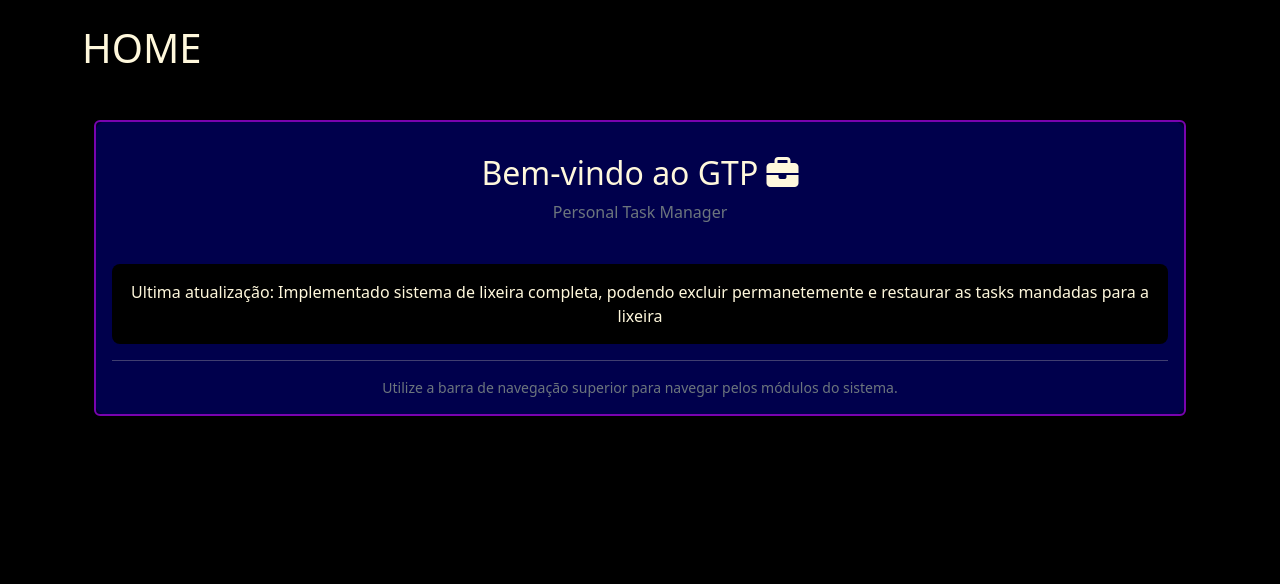
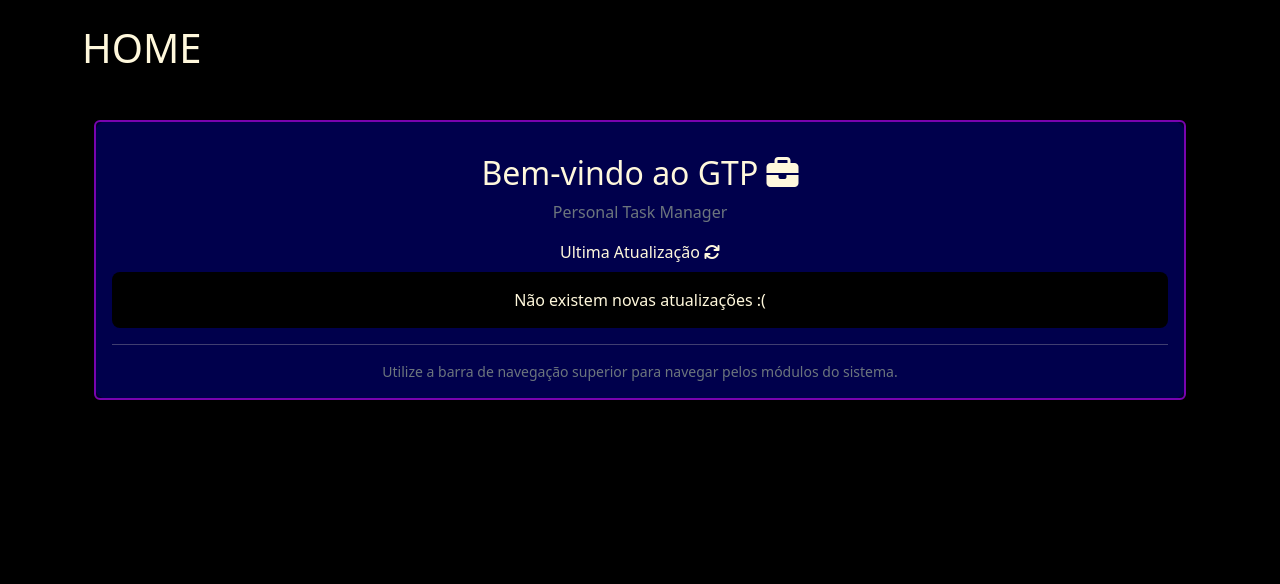
Before and after one commit to Scalabrini17/Personal_Task_Manager, a Django app: page / in a window 1280 px wide. Shown: the part 61-645 px from the top of the page. Run offline with Django 5.2, Linux system fonts and the light colour scheme; data that the repository does not hold is empty; some libraries are stand-ins or nearby versions.

Commit message:
Update: Home
Agora a página de homje você pode acompanhar as ultimas atualizações sobre o GTP

```diff
--- a/apps/GTP/views.py
+++ b/apps/GTP/views.py
@@ -2,9 +2,30 @@ from django.shortcuts import render, redirect, get_object_or_404
 from .models import Task, Status, Localizacao
 from .forms import TaskForms
 from django.contrib import messages
+import requests
 
 def home(request):
-    return render(request, 'task/home.html')
+    try:
+        response = requests.get('https://api.github.com/repos/Scalabrini17/Personal_Task_Manager/commits')
+
+        response.raise_for_status()
+
+        dados = response.json()
+
+        if dados:
+            ultimo_commit = (dados[0]["commit"]["message"])
+        else:
+            ultimo_commit = 'Não existem novas atualizações :('
+
+    except requests.exceptions.RequestException:
+        print('Não foi possivel consultar o GitHub')
+        ultimo_commit = 'Não foi possível consultar o GitHub.'
+
+    context = {
+        'ultimo_commit': ultimo_commit
+    }
+
+    return render(request, 'task/home.html', context)
 
 def view_task(request):
     get_task = Task.objects.filter(status__in = [Status.EM_ESPERA, Status.INICIADO], localizacao = Localizacao.ATIVA)
--- a/requirements.txt
+++ b/requirements.txt
@@ -1,4 +1,10 @@
 asgiref==3.11.1
+certifi==2026.6.17
+charset-normalizer==3.4.7
 Django==6.0.6
+idna==3.18
 python-decouple==3.8
+requests==2.34.2
 sqlparse==0.5.5
+tzdata==2026.2
+urllib3==2.7.0
--- a/templates/task/home.html
+++ b/templates/task/home.html
@@ -19,11 +19,15 @@
                 Personal Task Manager
             </p>
 
-            <div class="bg-black rounded-3 p-3 mt-4">
+            <p class="mb-0">
+                    Ultima Atualização <i class="fa-solid fa-arrows-rotate"></i>
+            </p>
+
+            <div class="bg-black rounded-3 p-3 mt-2">
 
                 <!-- Recados para o Usuário -->
                 <p class="mb-0">
-                    Ultima atualização: Implementado sistema de lixeira completa, podendo excluir permanetemente e restaurar as tasks mandadas para a lixeira
+                    {{ ultimo_commit }}
                 </p>
 
             </div>
```
